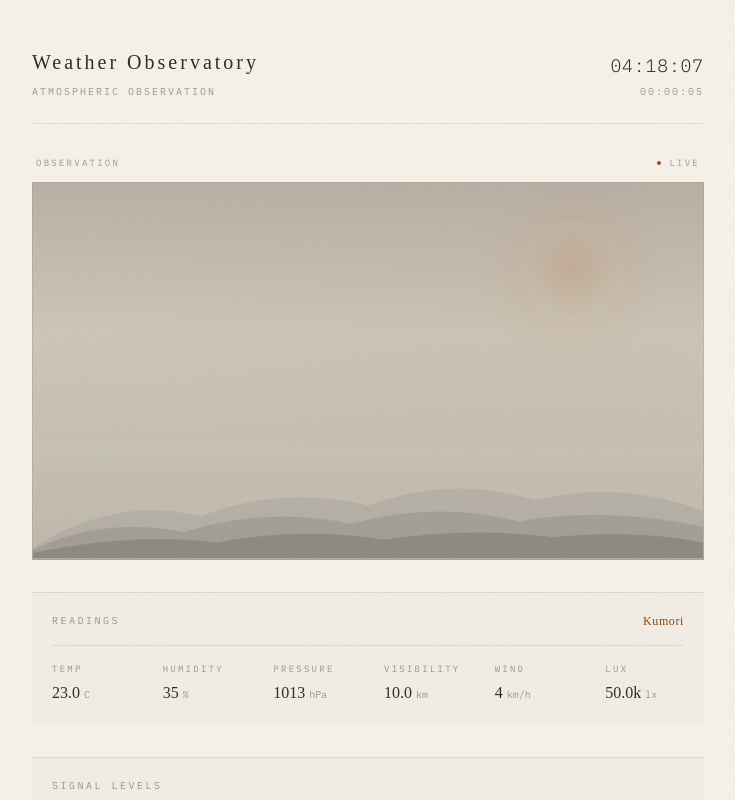
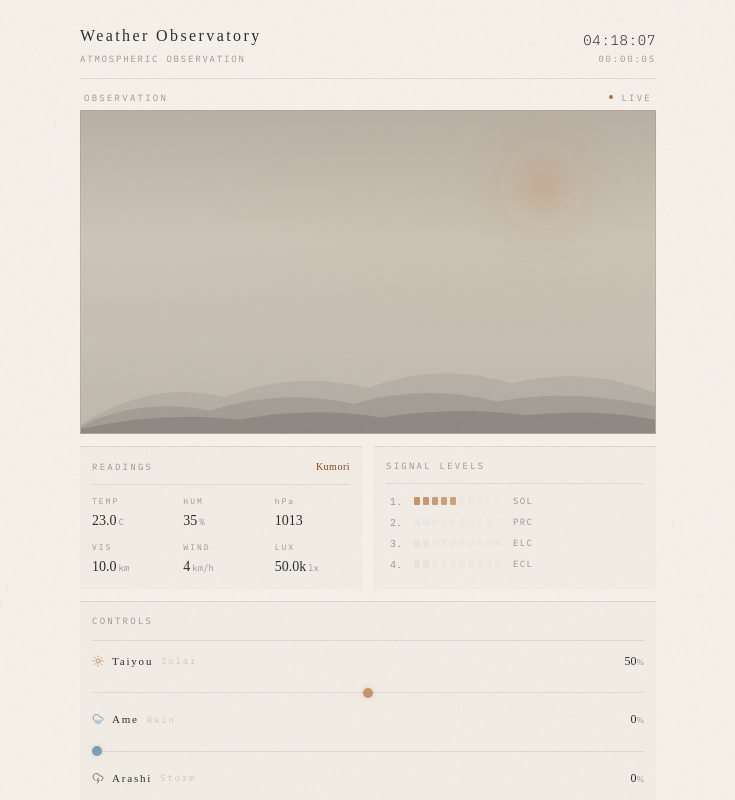
Before and after one commit to hunterbastian/weather-sim, a Next.js app: page / in a window 1280 px wide. Shown: the top 800 px of the page, without its empty margins (272-1007 px from the left). Built offline with nearby package versions, Linux system fonts and the light colour scheme.

Commit message:
refactor: compact UI to fit within viewport
Switched to h-screen, reduced padding, max-width, gaps, and sizes

Co-authored-by: Hunter Bastian <81837742+hunterbastian@users.noreply.github.com>

```diff
--- a/components/signal-bars.tsx
+++ b/components/signal-bars.tsx
@@ -77,7 +77,7 @@ export default function SignalBars({ sun, rain, storm, eclipse }: SignalBarsProp
 
   return (
     <div
-      className="flex flex-col gap-3 border-t p-5 transition-all duration-300"
+      className="flex h-full flex-col gap-2.5 border-t p-3 transition-all duration-300"
       style={{
         background: "var(--card)",
         borderColor: tick
@@ -86,7 +86,7 @@ export default function SignalBars({ sun, rain, storm, eclipse }: SignalBarsProp
       }}
     >
       <div
-        className="text-[10px] tracking-[0.25em]"
+        className="text-[9px] tracking-[0.25em]"
         style={{ color: "var(--muted-foreground)" }}
       >
         {"SIGNAL LEVELS"}
@@ -94,7 +94,7 @@ export default function SignalBars({ sun, rain, storm, eclipse }: SignalBarsProp
 
       <div className="h-px w-full" style={{ background: "var(--border)" }} />
 
-      <div className="flex flex-col gap-2">
+      <div className="flex flex-col gap-1.5">
         <BarRow
           index={1}
           label="SOL"
--- a/components/station-header.tsx
+++ b/components/station-header.tsx
@@ -7,18 +7,18 @@ interface StationHeaderProps {
 
 export default function StationHeader({ time, uptime }: StationHeaderProps) {
   return (
-    <header className="flex flex-col gap-6">
+    <header className="flex flex-col gap-3">
       {/* Main title area */}
       <div className="flex items-end justify-between">
-        <div className="flex flex-col gap-2">
+        <div className="flex flex-col gap-1">
           <h1
-            className="font-sans text-xl font-light tracking-[0.15em]"
+            className="font-sans text-base font-light tracking-[0.15em]"
             style={{ color: "var(--foreground)" }}
           >
             {"Weather Observatory"}
           </h1>
           <p
-            className="text-[10px] tracking-[0.2em]"
+            className="text-[9px] tracking-[0.2em]"
             style={{ color: "var(--muted-foreground)" }}
           >
             {"ATMOSPHERIC OBSERVATION"}
@@ -26,15 +26,15 @@ export default function StationHeader({ time, uptime }: StationHeaderProps) {
         </div>
 
         {/* Time display */}
-        <div className="flex flex-col items-end gap-1">
+        <div className="flex flex-col items-end gap-0.5">
           <span
-            className="text-lg font-light tabular-nums tracking-wider"
+            className="text-sm font-light tabular-nums tracking-wider"
             style={{ color: "var(--foreground)" }}
           >
             {time}
           </span>
           <span
-            className="text-[10px] tracking-[0.2em]"
+            className="text-[9px] tracking-[0.2em]"
             style={{ color: "var(--muted-foreground)" }}
           >
             {uptime}
--- a/components/telemetry-readout.tsx
+++ b/components/telemetry-readout.tsx
@@ -76,22 +76,22 @@ function DataCell({
   unit: string;
 }) {
   return (
-    <div className="flex flex-col gap-1.5">
+    <div className="flex flex-col gap-1">
       <span
-        className="text-[9px] tracking-[0.25em]"
+        className="text-[8px] tracking-[0.25em]"
         style={{ color: "var(--muted-foreground)" }}
       >
         {label}
       </span>
-      <div className="flex items-baseline gap-1">
+      <div className="flex items-baseline gap-0.5">
         <span
-          className="font-sans text-base font-light tabular-nums"
+          className="font-sans text-sm font-light tabular-nums"
           style={{ color: "var(--foreground)" }}
         >
           {value}
         </span>
         <span
-          className="text-[10px]"
+          className="text-[9px]"
           style={{ color: "var(--muted-foreground)" }}
         >
           {unit}
@@ -127,7 +127,7 @@ export default function TelemetryReadout({
 
   return (
     <div
-      className="flex flex-col gap-4 border-t p-5 transition-opacity duration-200"
+      className="flex h-full flex-col gap-2.5 border-t p-3 transition-opacity duration-200"
       style={{
         background: "var(--card)",
         borderColor: "var(--border)",
@@ -137,13 +137,13 @@ export default function TelemetryReadout({
       {/* Condition status bar */}
       <div className="flex items-center justify-between">
         <span
-          className="text-[10px] tracking-[0.25em]"
+          className="text-[9px] tracking-[0.25em]"
           style={{ color: "var(--muted-foreground)" }}
         >
           {"READINGS"}
         </span>
         <span
-          className="font-sans text-xs font-light tracking-wider"
+          className="font-sans text-[10px] font-light tracking-wider"
           style={{ color: "var(--accent)" }}
         >
           {condition}
@@ -153,11 +153,11 @@ export default function TelemetryReadout({
       <div className="h-px w-full" style={{ background: "var(--border)" }} />
 
       {/* Data grid */}
-      <div className="grid grid-cols-3 gap-x-8 gap-y-4 md:grid-cols-6">
+      <div className="grid grid-cols-3 gap-x-4 gap-y-2.5">
         <DataCell label="TEMP" value={temp} unit="C" />
-        <DataCell label="HUMIDITY" value={String(humidity)} unit="%" />
-        <DataCell label="PRESSURE" value={pressure} unit="hPa" />
-        <DataCell label="VISIBILITY" value={visibility} unit="km" />
+        <DataCell label="HUM" value={String(humidity)} unit="%" />
+        <DataCell label="hPa" value={pressure} unit="" />
+        <DataCell label="VIS" value={visibility} unit="km" />
         <DataCell label="WIND" value={String(windSpeed)} unit="km/h" />
         <DataCell label="LUX" value={lux} unit="lx" />
       </div>
--- a/components/weather-controls.tsx
+++ b/components/weather-controls.tsx
@@ -33,22 +33,22 @@ function SliderRow({
   thumbColor,
 }: SliderRowProps) {
   return (
-    <div className="flex flex-col gap-3">
+    <div className="flex flex-col gap-1.5">
       <div className="flex items-center justify-between">
         <span
-          className="flex items-center gap-3 text-[10px] tracking-[0.2em]"
+          className="flex items-center gap-2 text-[9px] tracking-[0.2em]"
           style={{ color: "var(--muted-foreground)" }}
         >
           {icon}
-          <span className="font-sans text-xs font-light" style={{ color: "var(--foreground)" }}>{label}</span>
+          <span className="font-sans text-[11px] font-light" style={{ color: "var(--foreground)" }}>{label}</span>
           <span className="opacity-40">{code}</span>
         </span>
         <span
-          className="font-sans min-w-10 text-right text-sm font-light tabular-nums"
+          className="font-sans min-w-8 text-right text-xs font-light tabular-nums"
           style={{ color: "var(--foreground)" }}
         >
           {value}
-          <span className="text-[10px]" style={{ color: "var(--muted-foreground)" }}>%</span>
+          <span className="text-[9px]" style={{ color: "var(--muted-foreground)" }}>%</span>
         </span>
       </div>
       <div className="relative">
@@ -128,7 +128,7 @@ export default function WeatherControls({
 }: WeatherControlsProps) {
   return (
     <div
-      className="flex flex-col gap-6 border-t p-5"
+      className="flex flex-col gap-3 border-t p-3"
       style={{
         background: "var(--card)",
         borderColor: "var(--border)",
@@ -136,7 +136,7 @@ export default function WeatherControls({
     >
       {/* Section label */}
       <div
-        className="text-[10px] tracking-[0.25em]"
+        className="text-[9px] tracking-[0.25em]"
         style={{ color: "var(--muted-foreground)" }}
       >
         {"CONTROLS"}
@@ -151,7 +151,7 @@ export default function WeatherControls({
         onChange={onSunChange}
         icon={
           <Sun
-            className="h-3.5 w-3.5"
+            className="h-3 w-3"
             style={{ color: "var(--sun-color)" }}
           />
         }
@@ -165,7 +165,7 @@ export default function WeatherControls({
         onChange={onRainChange}
         icon={
           <CloudRain
-            className="h-3.5 w-3.5"
+            className="h-3 w-3"
             style={{ color: "var(--rain-color)" }}
           />
         }
@@ -179,7 +179,7 @@ export default function WeatherControls({
         onChange={onStormChange}
         icon={
           <CloudLightning
-            className="h-3.5 w-3.5"
+            className="h-3 w-3"
             style={{ color: "var(--storm-color)" }}
           />
         }
@@ -193,7 +193,7 @@ export default function WeatherControls({
         onChange={onEclipseChange}
         icon={
           <Eclipse
-            className="h-3.5 w-3.5"
+            className="h-3 w-3"
             style={{ color: "var(--eclipse-color)" }}
           />
         }
--- a/components/weather-scene.tsx
+++ b/components/weather-scene.tsx
@@ -145,7 +145,7 @@ export default function WeatherScene({ sun, rain, storm, eclipse }: WeatherScene
   return (
     <div className="relative flex flex-col">
       <div
-        className="flex items-center justify-between px-1 pb-3 text-[9px] tracking-[0.25em]"
+        className="flex items-center justify-between px-1 pb-1.5 text-[9px] tracking-[0.25em]"
         style={{ color: "var(--muted-foreground)" }}
       >
         <span>{"OBSERVATION"}</span>
--- a/components/weather-simulator.tsx
+++ b/components/weather-simulator.tsx
@@ -43,7 +43,7 @@ export default function WeatherSimulator() {
   };
 
   return (
-    <main className="relative flex min-h-screen flex-col items-center justify-center overflow-hidden p-6 md:p-12">
+    <main className="relative flex h-screen flex-col items-center justify-start overflow-hidden px-4 pt-4 pb-2 md:px-6 md:pt-6 md:pb-3">
       {/* Subtle washi paper texture overlay */}
       <div
         className="pointer-events-none fixed inset-0 z-50 opacity-[0.03]"
@@ -53,16 +53,19 @@ export default function WeatherSimulator() {
         }}
       />
 
-      <div className="relative z-10 flex w-full max-w-2xl flex-col gap-8">
+      <div className="relative z-10 flex w-full max-w-xl flex-col gap-3">
         <StationHeader time={time} uptime={formatUptime(uptime)} />
 
-        <div className="flex flex-col gap-2">
-          <WeatherScene sun={sun} rain={rain} storm={storm} eclipse={eclipse} />
+        <WeatherScene sun={sun} rain={rain} storm={storm} eclipse={eclipse} />
+
+        <div className="flex gap-3">
+          <div className="flex-1">
+            <TelemetryReadout sun={sun} rain={rain} storm={storm} eclipse={eclipse} />
+          </div>
+          <div className="flex-1">
+            <SignalBars sun={sun} rain={rain} storm={storm} eclipse={eclipse} />
+          </div>
         </div>
-
-        <TelemetryReadout sun={sun} rain={rain} storm={storm} eclipse={eclipse} />
-
-        <SignalBars sun={sun} rain={rain} storm={storm} eclipse={eclipse} />
 
         <WeatherControls
           sun={sun}
@@ -77,10 +80,10 @@ export default function WeatherSimulator() {
 
         {/* Footer */}
         <div
-          className="flex items-center justify-between px-1 pb-4 text-[10px] tracking-[0.25em]"
+          className="flex items-center justify-between px-1 text-[9px] tracking-[0.25em]"
           style={{ color: "var(--muted-foreground)" }}
         >
-          <span className="font-sans text-[10px] font-light tracking-widest">{"Atmospheric Observation"}</span>
+          <span className="font-sans text-[9px] font-light tracking-widest">{"Atmospheric Observation"}</span>
           <span className="flex items-center gap-2">
             <span
               className="inline-block h-1 w-1 rounded-full"
```
